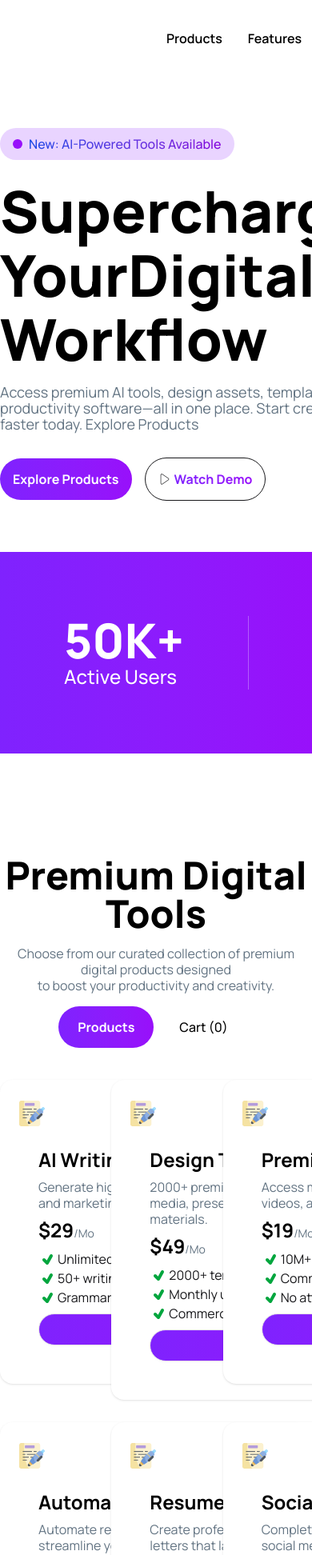
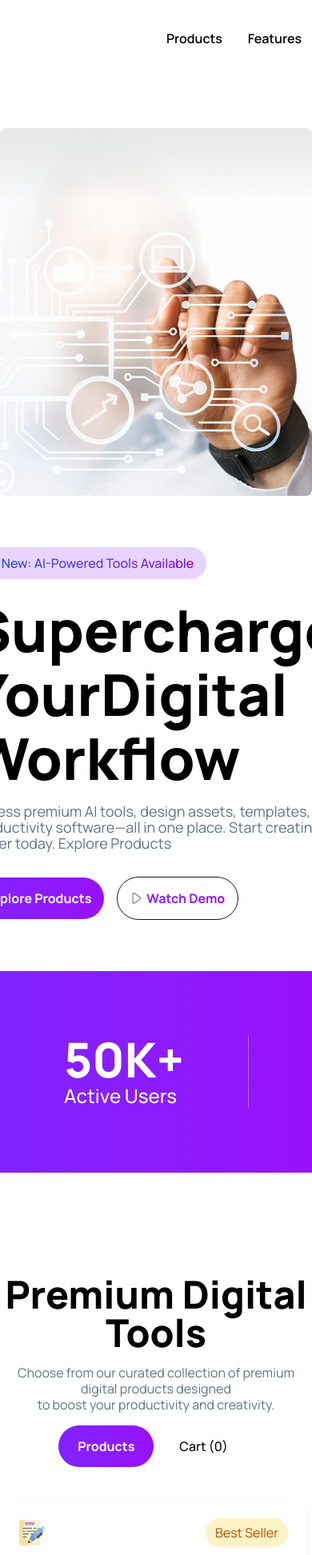
Before and after one commit to a1mb0t38/assignment-6, a React (Vite) app: page / in a window 390 px wide. Shown: the top 1944 px of the page at 80% size. Built offline with nearby package versions, Linux system fonts and the light colour scheme.

Commit message:
fixed responsiveness

```diff
--- a/src/components/banner/Banner.jsx
+++ b/src/components/banner/Banner.jsx
@@ -5,7 +5,7 @@ import banner from '../../assets/banner.png';
 const Banner = () => {
     return (
         <div>
-            <div className='max-w-[1200px] mx-auto my-16 flex items-center gap-16'>
+            <div className='max-w-[1200px] mx-auto my-16 flex flex-col-reverse md:flex-row items-center gap-16'>
                 <div>
                     <div className='flex items-center gap-2 bg-purple-200 rounded-full w-fit px-4 py-2 cursor-pointer transition-transform duration-150 active:scale-95 mb-6'>
                         <span className='relative flex h-3 w-3'>
@@ -27,7 +27,7 @@ const Banner = () => {
                     </div>
                 </div>
                 <div>
-                    <img className='w-fit rounded-[8px]' src={banner} alt="" />
+                    <img className='w-full rounded-[8px]' src={banner} alt="" />
                 </div>
             </div>
         </div>
--- a/src/components/products/Products.jsx
+++ b/src/components/products/Products.jsx
@@ -23,7 +23,7 @@ const Products = ({ promiseProduct, setCartCount, cartCount }) => {
                 <button onClick={() => setProductbtn("cart")} className={`${productbtn === "cart" ? "py-3.5 px-6 text-white bg-linear-to-r from-violet-600 to-purple-600 rounded-full text-base font-bold cursor-pointer transition-transform duration-150 active:scale-95" : "px-8 py-3.5 font-medium text-base text-black bg-white cursor-pointer transition-transform duration-150 active:scale-95"} `}>Cart ({cartdata.length})</button>
             </div>
 
-            <div className='max-w-[1200px] mx-auto grid grid-cols-3 gap-7 mt-10 mb-28'>
+            <div className='max-w-[1200px] mx-auto grid grid-cols-1 md:grid-cols-3 gap-7 mt-10 mb-28'>
 
                 {
                     productbtn === "products" ? products.map((product, index) => {
```
